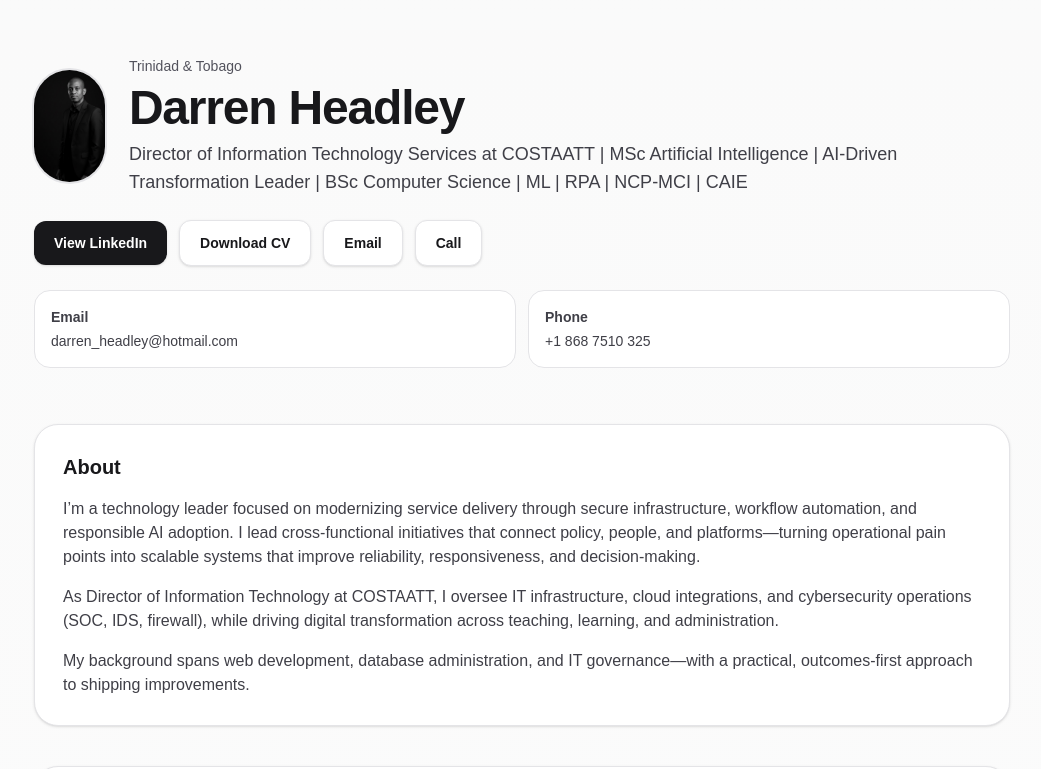
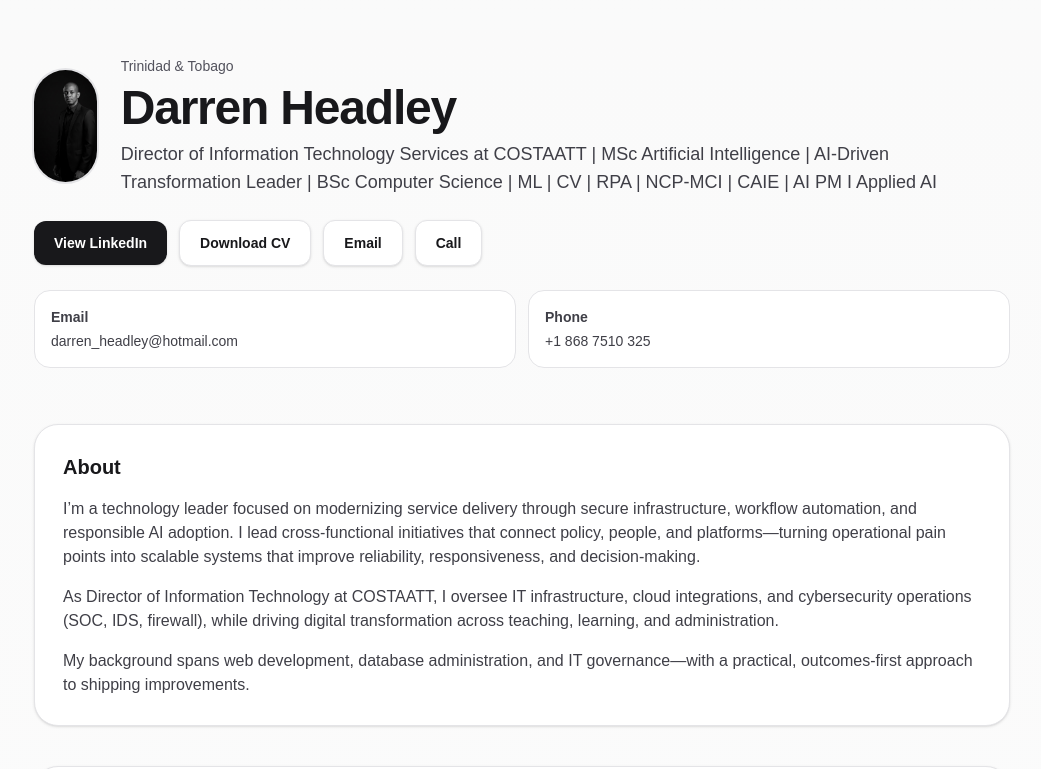
Before and after one commit to ZeroZenx/darren-headley-personal-site, a Next.js app: page / in a window 1280 px wide. Shown: the top 769 px of the page, without its empty margins (118-1159 px from the left). Built offline with nearby package versions, Linux system fonts and the light colour scheme.

Commit message:
chore: update professional headline text

```diff
--- a/src/app/page.tsx
+++ b/src/app/page.tsx
@@ -3,7 +3,7 @@
 const PROFILE = {
   name: "Darren Headley",
   title:
-    "Director of Information Technology Services at COSTAATT | MSc Artificial Intelligence | AI-Driven Transformation Leader | BSc Computer Science | ML | RPA | NCP-MCI | CAIE",
+    "Director of Information Technology Services at COSTAATT | MSc Artificial Intelligence | AI-Driven Transformation Leader | BSc Computer Science | ML | CV | RPA | NCP-MCI | CAIE | AI PM I Applied AI",
   location: "Trinidad & Tobago",
   email: "darren_headley@hotmail.com",
   phoneDisplay: "+1 868 7510 325",
```
